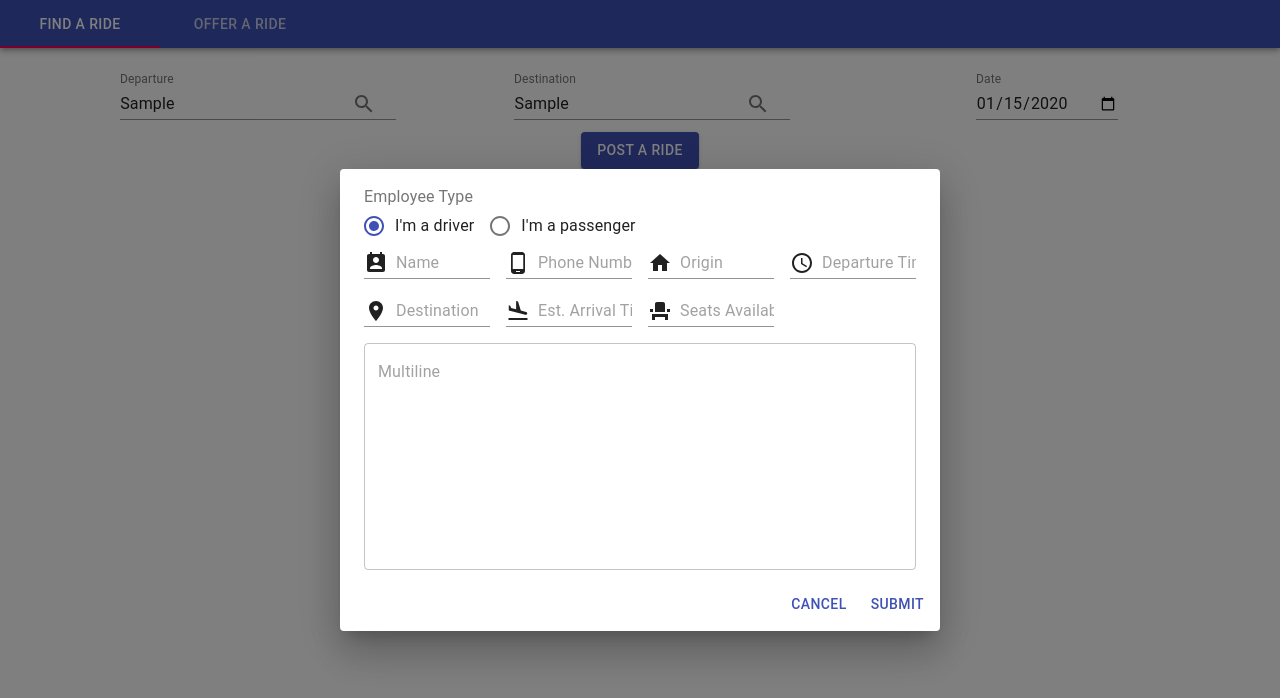
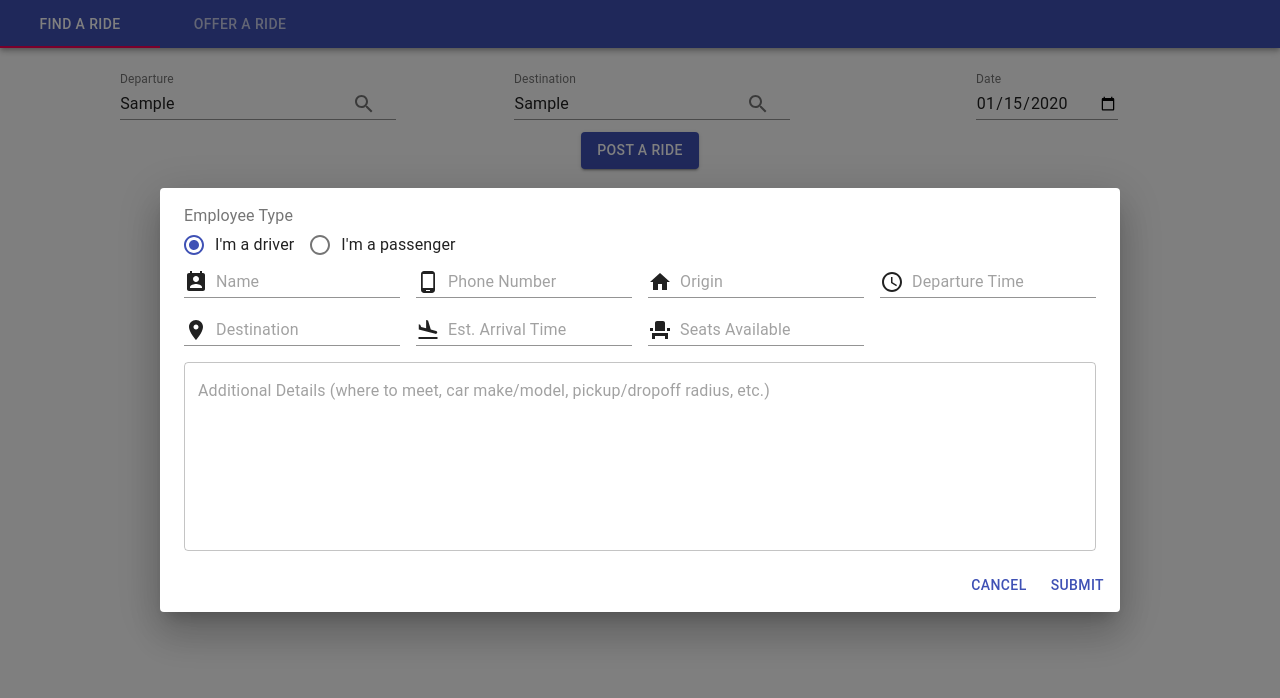
Before and after one commit to amshholland/sluber-ui, a React (Create React App) app: page / in a window 1280 px wide. Both pictures are taken after typing "Sample", "Sample", "2020-01-15" into the empty fields and a click on the button "POST A RIDE". Shown: the top 698 px of the page. Built offline with nearby package versions, Linux system fonts and the light colour scheme; no server answers.

Commit message:
added comments placeholder and fixed pop up width

```diff
--- a/src/components/PostRide.js
+++ b/src/components/PostRide.js
@@ -150,9 +150,9 @@ class PostRide extends Component {
                 <TextField
                   id='post-comments'
                   className='post-comments'
-                  placeholder='Multiline'
+                  placeholder='Additional Details (where to meet, car make/model, pickup/dropoff radius, etc.)'
                   multiline
-                  rows={10}
+                  rows={8}
                   variant='outlined'
                 />
               </Grid>
--- a/src/components/TopMenu.js
+++ b/src/components/TopMenu.js
@@ -85,6 +85,8 @@ class TopMenu extends Component {
           className='post-ride-form-cont'
           open={this.state.isPostRideOpen}
           onClose={this.handlePostClose}
+          fullWidth={true}
+          maxWidth = {'md'}
         >
           <PostRide></PostRide>
           <DialogActions>
```
